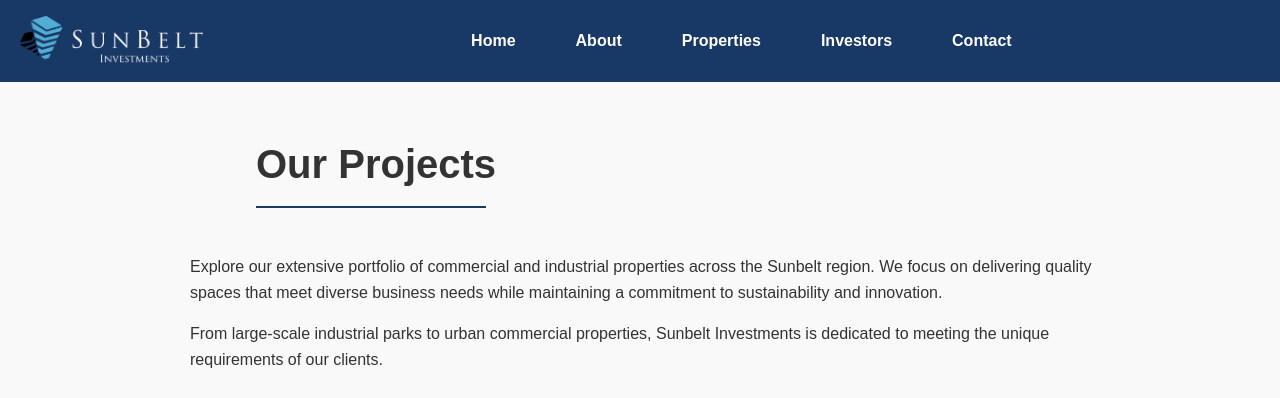
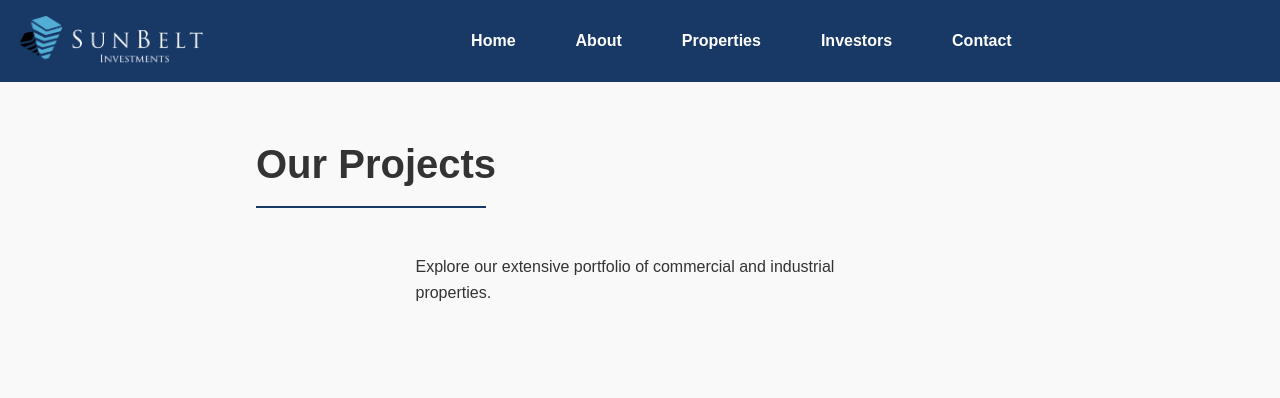
Before and after one commit to ssotomay31/sunbelt, a website: page pages/properties.html in a window 1280 px wide. Shown: the top 398 px of the page. Drawn offline with Linux system fonts and the light colour scheme.

Commit message:
Update properties.html
properties edits

```diff
--- a/pages/properties.html
+++ b/pages/properties.html
@@ -34,8 +34,8 @@
     <!-- Properties Overview Section -->
     <section class="section-container">
         <div class="section-left">
-            <p>Explore our extensive portfolio of commercial and industrial properties across the Sunbelt region. We focus on delivering quality spaces that meet diverse business needs while maintaining a commitment to sustainability and innovation.</p>
-            <p>From large-scale industrial parks to urban commercial properties, Sunbelt Investments is dedicated to meeting the unique requirements of our clients.</p>
+            <p>Explore our extensive portfolio of commercial and industrial properties.</p>
+            <p> </p>
 
     </section>
 
```
